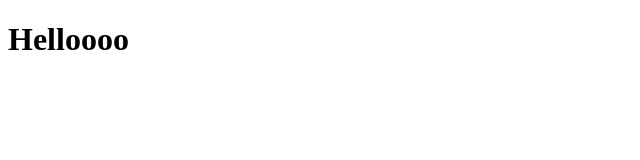
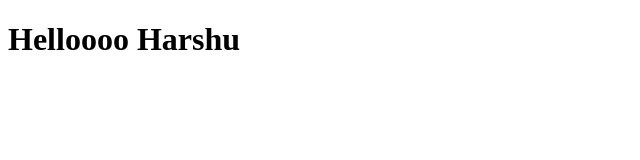
Before and after one commit to gauthamin/harshusummyhauthami, a plain HTML site: page index.html in a window 1280 px wide. Shown: the whole page, without its empty margins (0-640 px from the left). Drawn offline with Linux system fonts and the light colour scheme.

Commit message:
message change

```diff
--- a/index.html
+++ b/index.html
@@ -4,6 +4,6 @@
 	<title>Hello world</title>
 </head>
 <body>
-<h1>Helloooo </h1>
+<h1>Helloooo Harshu</h1>
 </body>
 </html>
```
